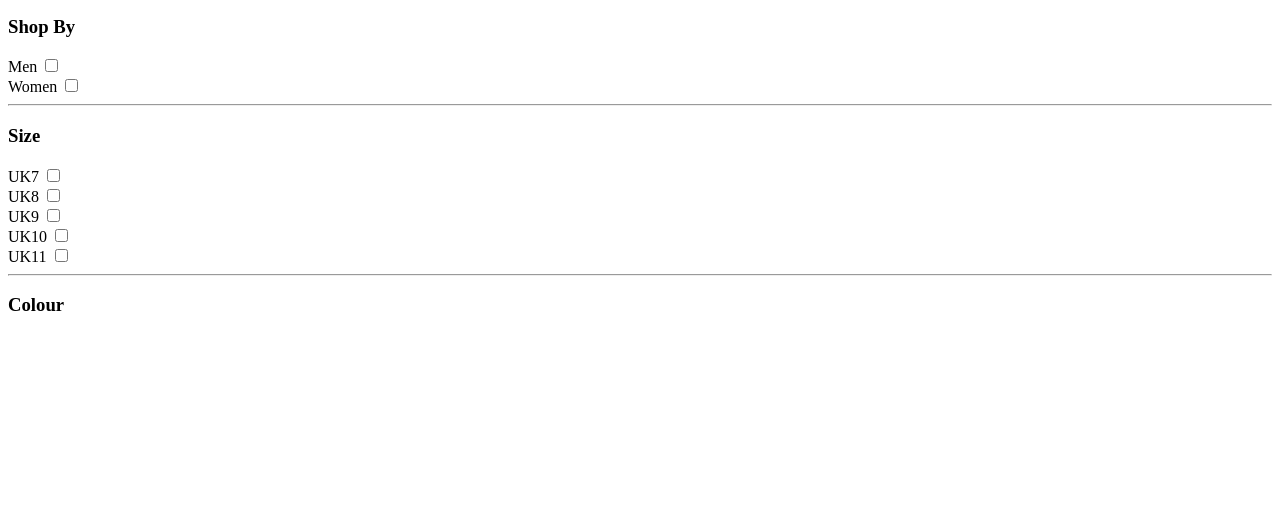
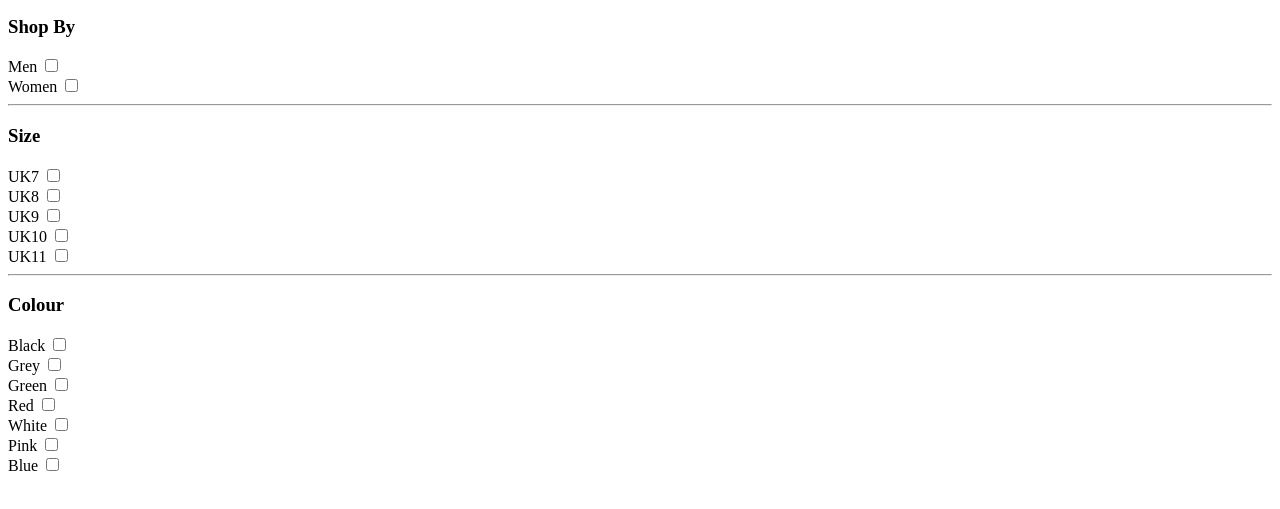
Before and after one commit to DevPinda/Not-Sketchers, a plain HTML site: page products-template/products.html in a window 1280 px wide. Shown: the part 101-610 px from the top of the page. Drawn offline with Linux system fonts and the light colour scheme.

Commit message:
Added different colours

```diff
--- a/products-template/products.html
+++ b/products-template/products.html
@@ -55,6 +55,27 @@
             <div class="product-sidebar-categories">
                 <h3>Colour</h3>
             </div>
+            <label for="black-shoe" class="container">Black</label>
+            <input type="checkbox" id="black-shoe">
+            <br>
+            <label for="grey-shoe" class="container">Grey</label>
+            <input type="checkbox" id="grey-shoe">
+            <br>
+            <label for="green-shoe" class="container">Green</label>
+            <input type="checkbox" id="green-shoe">
+            <br>
+            <label for="red-shoe" class="container">Red</label>
+            <input type="checkbox" id="red-shoe">
+            <br>
+            <label for="white-shoe" class="container">White</label>
+            <input type="checkbox" id="white-shoe">
+            <br>
+            <label for="pink-shoe" class="container">Pink</label>
+            <input type="checkbox" id="pink-shoe">
+            <br>
+            <label for="blue-shoe" class="container">Blue</label>
+            <input type="checkbox" id="blue-shoe">
+            <br>
         </div>
 
         <div class="products">
```
